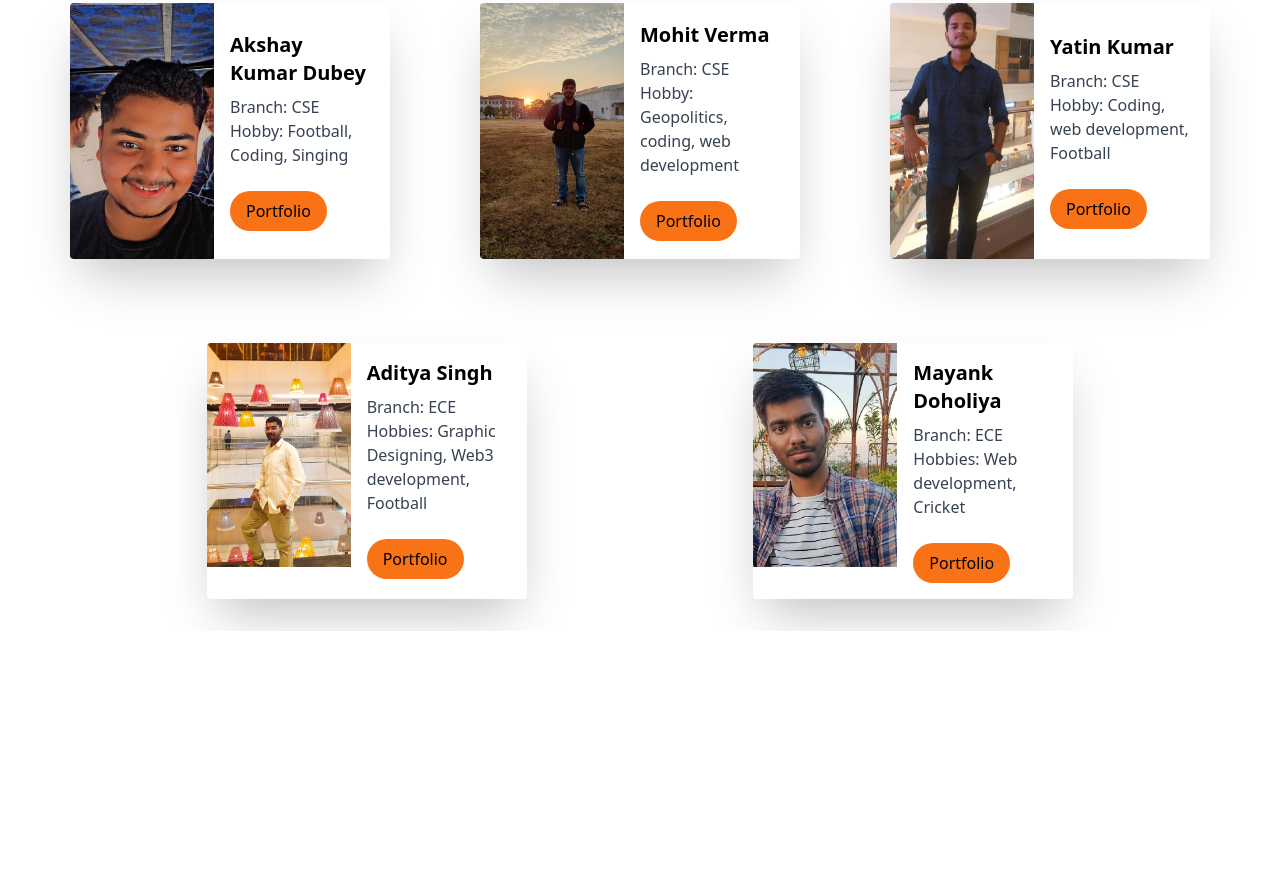
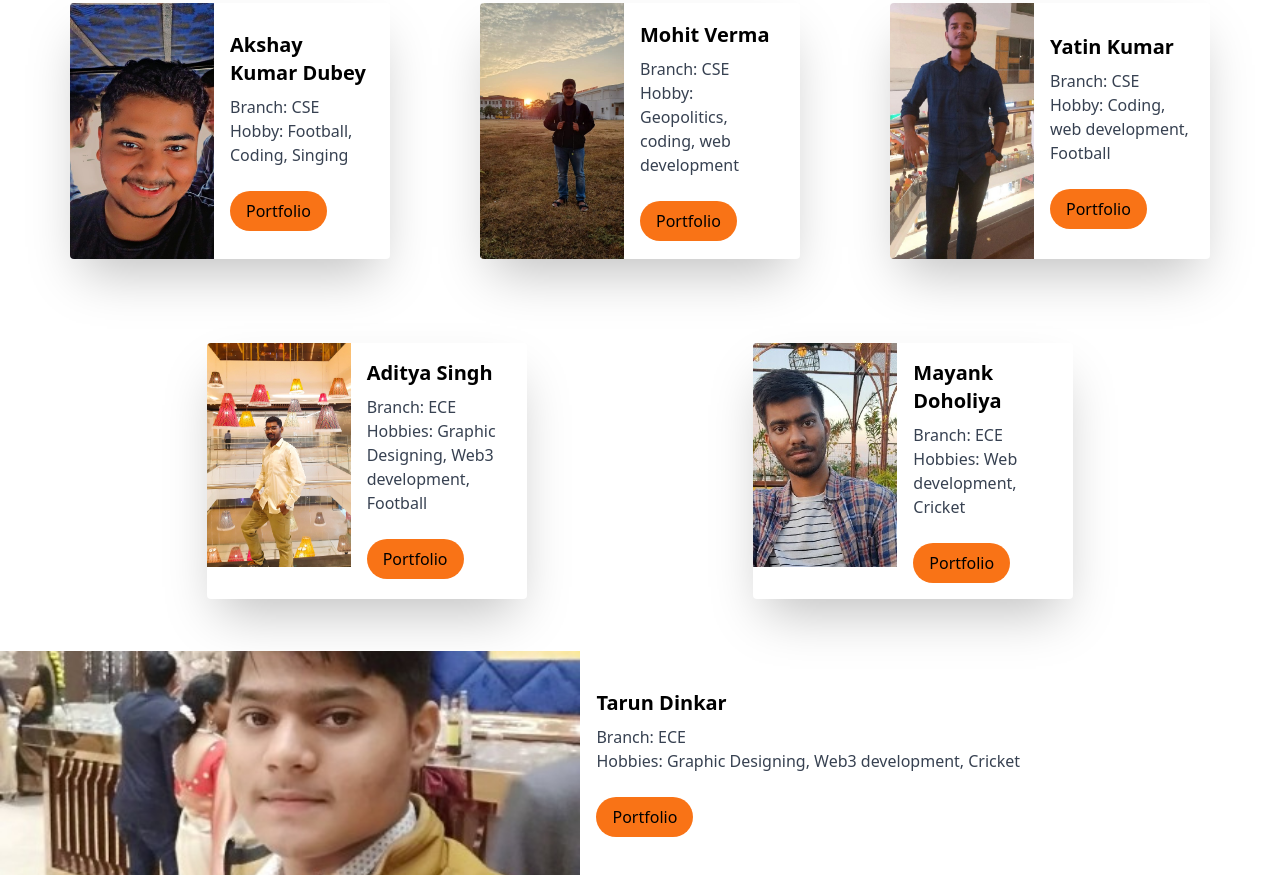
Before and after one commit to aialok/open-source-IIIT-Ranchi, a plain HTML site: page src/pages/sophomore.html in a window 1280 px wide. Shown: the part 785-1660 px from the top of the page. Before the commit the page ends 1416 px from the top, so only its background shows below. Drawn offline with nearby package versions, Linux system fonts and the light colour scheme.

Commit message:
Tarun
TD

```diff
--- a/src/pages/sophomore.html
+++ b/src/pages/sophomore.html
@@ -285,6 +285,24 @@
       </div>
     </div>
 
+    <div class="flex w-full">
+      <div class="w-1/2">
+        <div class="h-56 bg-gray-300">
+          <img src="../assets/images/Tarun.jpeg" class="h-full w-full object-cover">
+        </div>
+      </div>
+
+        <div class="w-3/5 p-4 my-auto">
+          <div class="font-bold text-xl mb-2 ">Tarun Dinkar</div>
+          <p class="text-gray-700 text-base">Branch: ECE</p>
+          <p class="text-gray-700 text-base">Hobbies: Graphic Designing, Web3 development, Cricket</p>
+          <button class="bg-orange-500 text-black hover:ring-2 hover:ring-orange-500 py-2 px-4 rounded-full mt-6">
+            <a href="https://www.linkedin.com/in/tarun-dinkar-14a5ba252/" target="_blank" class="font-medium">Portfolio</a>
+          </button>
+      </div>
+    </div>
+  </div>
+
   </div>
 </body>
 
```
Also changed, not shown: src/assets/images/Tarun.jpeg (added).
